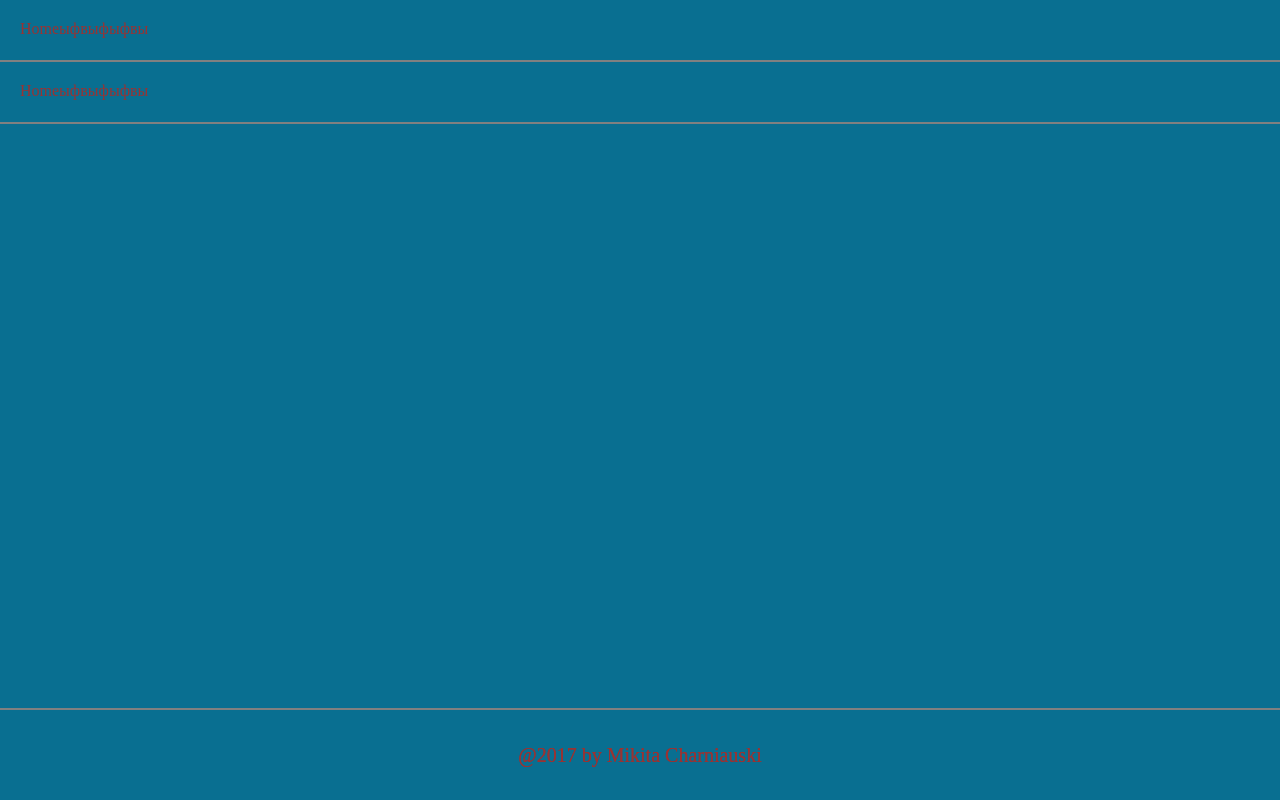
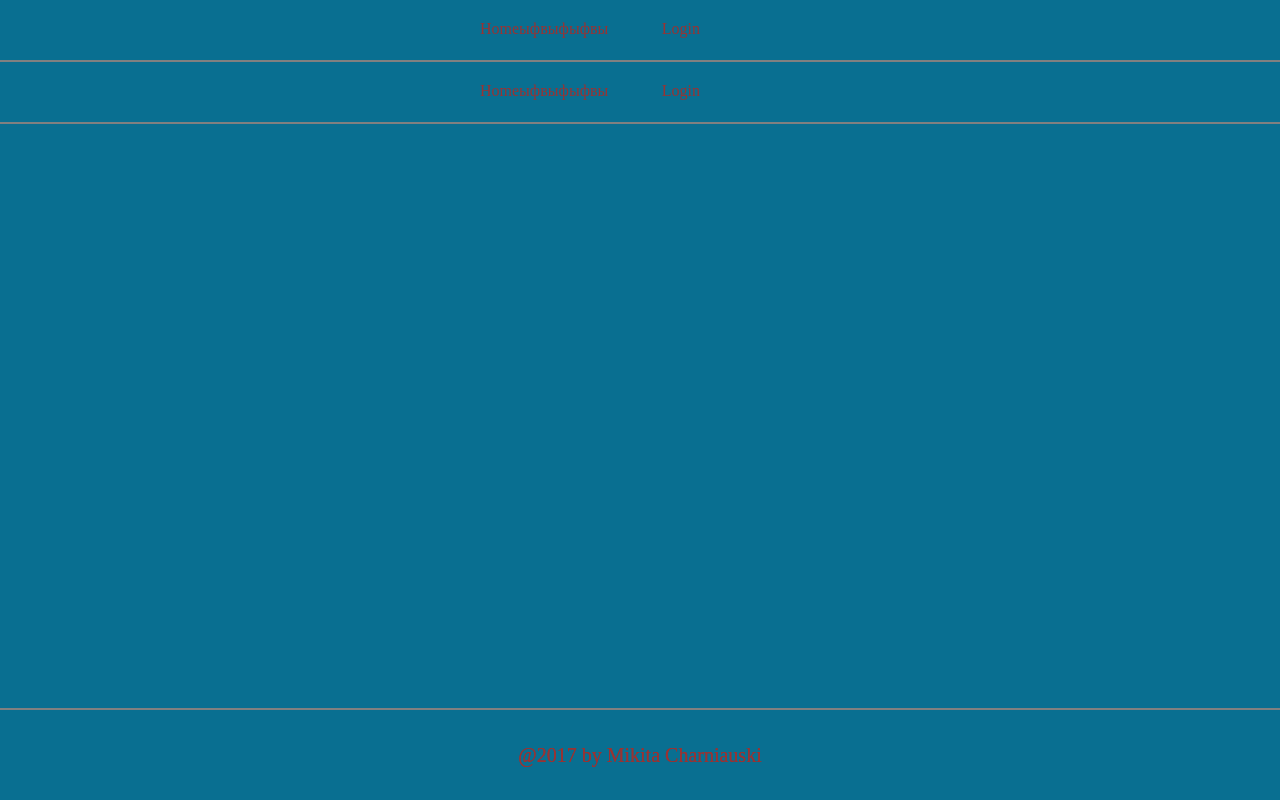
Before and after one commit to NikitaChernyavskii/mtg-collector, an Angular app in the folder WebUI/: page / in a window 1280 px wide. Built offline with nearby package versions, Linux system fonts and the light colour scheme.

Commit message:
updated styles for header

```diff
--- a/WebUI/src/app/layout/header/header.component.css
+++ b/WebUI/src/app/layout/header/header.component.css
@@ -5,7 +5,18 @@
 }
 
 #header-menu {
+    margin: auto;
     padding: 20px 20px;
+    width: 25%;
+}
+
+#header-menu-wrapper-left {
+    float: left;
+}
+
+#header-menu-wrapper-right {
+    float: right;
+    margin-right: 100px;
 }
 
 .header-menu-item {
@@ -14,7 +25,7 @@
     color: #993333;
 }
 
-.header-menu-item > span:hover{
+.header-menu-item>span:hover {
     color: black;
     text-shadow: 1px 0.1px #661515;
 }
--- a/WebUI/src/app/layout/header/header.component.html
+++ b/WebUI/src/app/layout/header/header.component.html
@@ -1,6 +1,11 @@
 <div id="header">
   <div id="header-menu">
-    <div class="header-menu-item" (click)="homeClick()"><span>Home</span></div>
-    <div class="header-menu-item"><span>ыфвыфыфвы</span></div>
+    <div id="header-menu-wrapper-left">
+      <div class="header-menu-item" (click)="homeClick()"><span>Home</span></div>
+      <div class="header-menu-item"><span>ыфвыфыфвы</span></div>
+    </div>
+    <div id="header-menu-wrapper-right">
+      <div class="header-menu-item"><span>Login</span></div>
+    </div>
   </div>
 </div>
```
